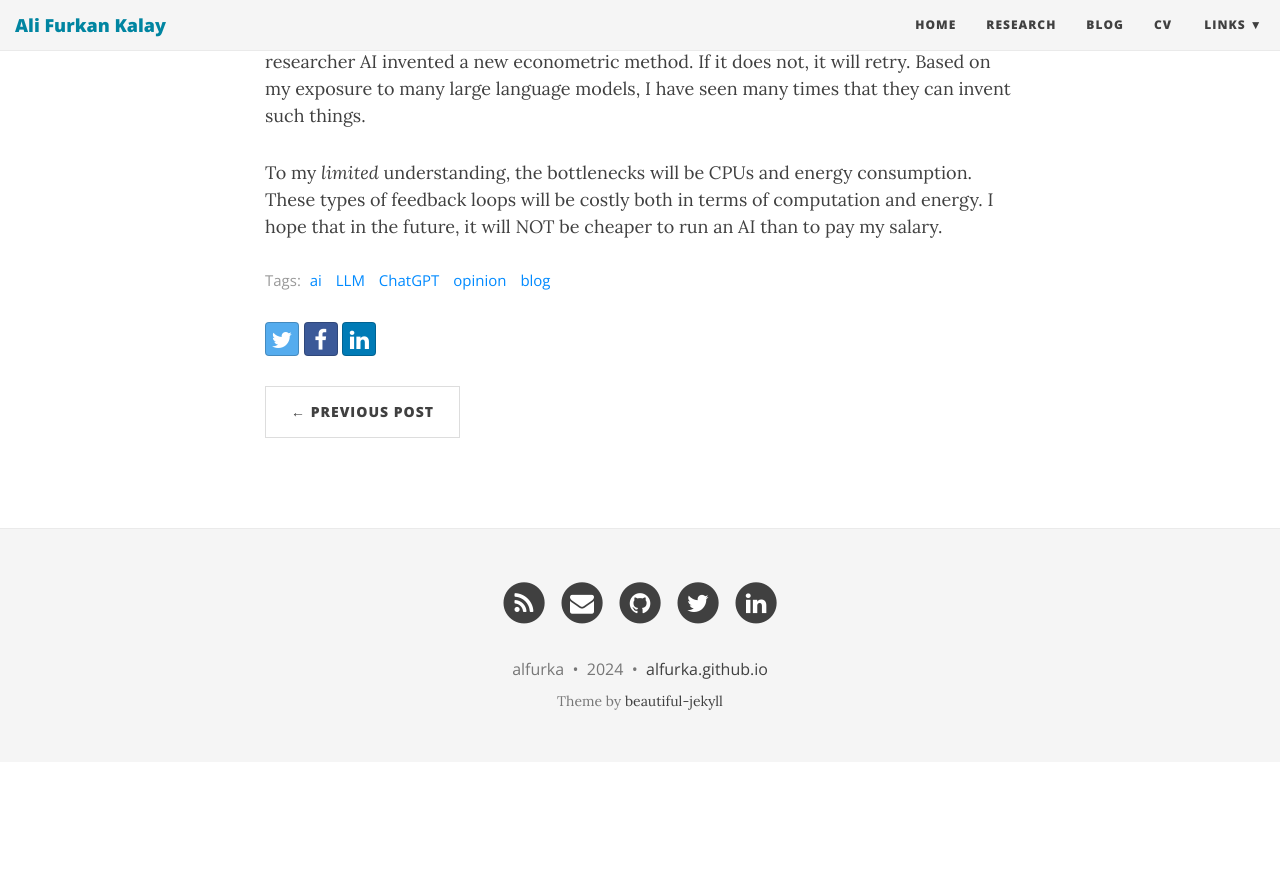
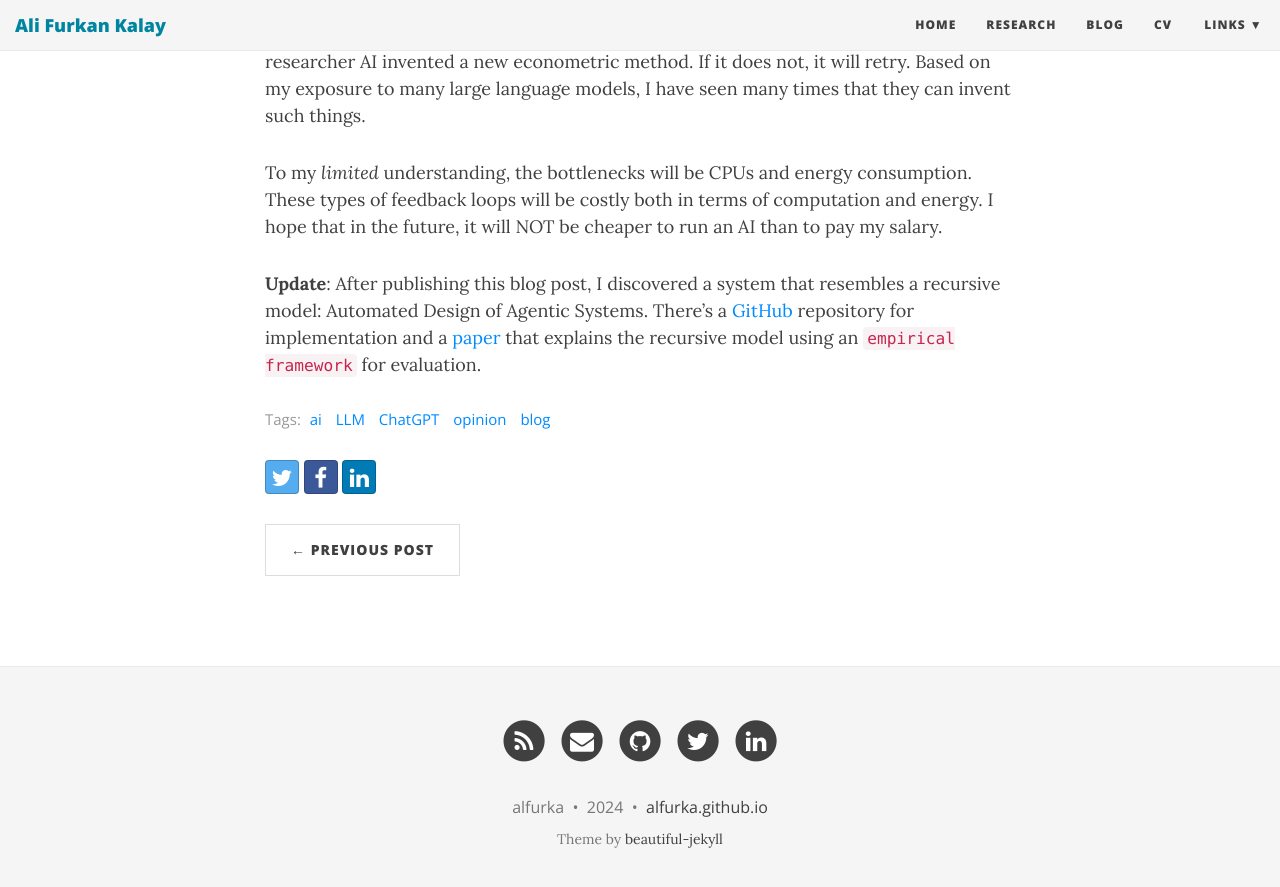
Before and after one commit to alfurka/alfurka.github.io, a Jekyll site: the page built from _posts/2024-07-26-model-collapse-large-language-models.md, in a window 1280 px wide and 900 px high, scrolled down 1530 px. Shown: the top 887 px of the window. Built offline with Jekyll 4.4.1, drawn with Linux system fonts in a browser that asks for light colours; nearby versions of some CDN libraries; before the commit the page ends 2292 px from its top, so only the background shows below that.

Commit message:
Update 2024-07-26-model-collapse-large-language-models.md

```diff
--- a/_posts/2024-07-26-model-collapse-large-language-models.md
+++ b/_posts/2024-07-26-model-collapse-large-language-models.md
@@ -17,3 +17,5 @@ After ChatGPT, my opinion has changed, and I no longer think language models wil
 I do think that AI can actually expand the boundaries of human knowledge on its own. This will become possible, especially after AIs have the opportunity to experiment. Consider an AI researcher, which is modeled to be an economist. This AI researcher develops a new econometric approach to gain statistical efficiency for a certain problem. It goes to the verifier (another AI) to receive feedback—another AI with expertise in testing such things. Then, it comes up with experiment designs to test whether the ideas work or not. It can simply use existing empirical approaches to test the quality of the new approach. This could be done with real datasets and/or with Monte Carlo simulations using artificial data. Then, it tests and responds with the results to the researcher AI: “It does (not) work. This approach is ... in comparison to ...” If it works, then it means the researcher AI invented a new econometric method. If it does not, it will retry. Based on my exposure to many large language models, I have seen many times that they can invent such things.
 
 To my *limited* understanding, the bottlenecks will be CPUs and energy consumption. These types of feedback loops will be costly both in terms of computation and energy. I hope that in the future, it will NOT be cheaper to run an AI than to pay my salary.
+
+**Update**: After publishing this blog post, I discovered a system that resembles a recursive model: Automated Design of Agentic Systems. There's a [GitHub](https://github.com/ShengranHu/ADAS) repository for implementation and a [paper](https://arxiv.org/abs/2408.08435) that explains the recursive model using an `empirical framework` for evaluation.
```
